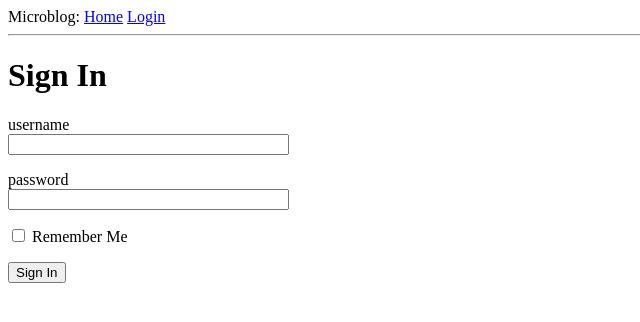
After one commit to Gaborade/blog, a Flask app: page /login in a window 1280 px wide. The commit adds this page. Shown: the top 322 px of the page, without its empty margins (0-640 px from the left). Run offline with Flask 2, Linux system fonts and the light colour scheme.

Commit message:
login scaffolds

```diff
--- a/app/__init__.py
+++ b/app/__init__.py
@@ -1,4 +1,5 @@
 from flask import Flask
+import config
 
 # since we will be creating larger applications than normal better to
 # create a sub-package and initialise flask in the __init__ file
@@ -6,6 +7,7 @@ from flask import Flask
 # The __name__ variable passed to the Flask class is a Python predefined variable,
 #  which is set to the name of the module in which it is used
 app = Flask(__name__)
+app.config.from_object(config.Config)
 
 
 # this is written here to avoid circular imports
--- /dev/null
+++ b/app/forms.py
@@ -0,0 +1,10 @@
+from flask_wtf import FlaskForm
+from wtforms import StringField, PasswordField, BooleanField, SubmitField
+from wtforms.validators import DataRequired as DR
+
+
+class LoginForm(FlaskForm):
+    username = StringField('username', validators=[DR()])
+    password = PasswordField('password', validators=[DR()])
+    remember_me = BooleanField('Remember Me')
+    submit = SubmitField('Sign In')
--- a/app/routes.py
+++ b/app/routes.py
@@ -1,5 +1,6 @@
 from app import app
-from flask import render_template
+from flask import render_template, flash, redirect, url_for
+from app.forms import LoginForm
 
 
 user = {'username' : 'Young padawan'}
@@ -19,3 +20,13 @@ posts = [
 @app.route('/index')
 def index():
     return render_template('index.html', title='Home', user = user, posts=posts)
+
+
+@app.route('/login', methods=['GET', 'POST'])
+def login():
+    form = LoginForm()
+    if form.validate_on_submit():
+        flash(f'Login requested for user {form.username.data}, remember_me={form.remember_me.data}')
+        return (redirect(url_for('index')))
+
+    return render_template('forms.html',title='Sign In', form=form)
--- a/app/templates/base.html
+++ b/app/templates/base.html
@@ -11,8 +11,32 @@
     {% endif %}
 </head>
 <body>
-    <div>Microblog: <a href="/index">Home</a></div>
+    <div>Microblog:
+        <!-- don't hardcode urls into templates
+        That way in case the links are changed or refactored you won't have
+        to comb through all the templates looking to change them-->
+        <a href="{{url_for('index')}}">Home</a>
+        <a href="{{url_for('login')}}">Login</a>
+
+    </div>
     <hr>
+    <!-- flash messages aren't rendered by default
+
+    the with statements assigns the results of get_flashed_messages
+    to messages variable.  The get_flashed_messages has been implemented in
+    base.html so in case other pages may utilise this functionality, there will be no need
+    to do it again because of template inheritance-->
+    {% with messages = get_flashed_messages() %}
+    {% if messages %}
+    <ul>
+    {% for message in message %}
+    <li>{{message}}</li>
+    {% endfor %}
+    </ul>
+    {% endif %}
+    {% endwith %}
+
+
     {% block content %}{% endblock %}
 
 </body>
--- /dev/null
+++ b/app/templates/forms.html
@@ -0,0 +1,32 @@
+{% extends "base.html" %}
+
+{% block content %}
+<h1>Sign In</h1>
+<!-- the novalidate tells the browser not to apply any validation and to leave it
+to the Flask server -->
+<form action="" method="POST" novalidate>
+    <!-- form.hidden_tag() is a hidden field against CSRF attacks -->
+    {{ form.hidden_tag() }}
+    <p>
+        <!-- form for username -->
+        {{form.username.label}}<br>
+        {{form.username(size=32)}}
+        <!-- in case of errors during validation -->
+        {% for error in form.username.errors %}
+        <span style="color: red;">[{{error}}]</span>
+        {% endfor %}
+    </p>
+
+    <p>
+        <!-- form for password -->
+        {{form.password.label}}<br>
+        {{form.password(size=32)}}
+        {% for error in form.password.errors %}
+        <span style="color: red;">[{{error}}]</span>
+        {% endfor %}
+    </p>
+
+    <p>{{form.remember_me()}} {{form.remember_me.label()}}</p>
+    <p>{{form.submit()}}</p>
+</form>
+{% endblock %}
```
